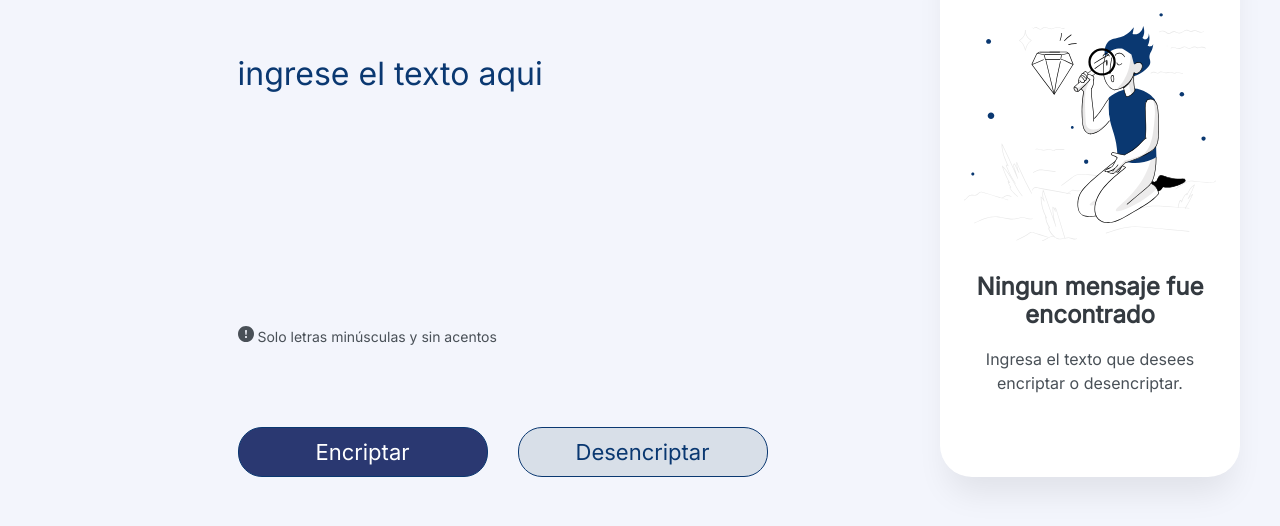
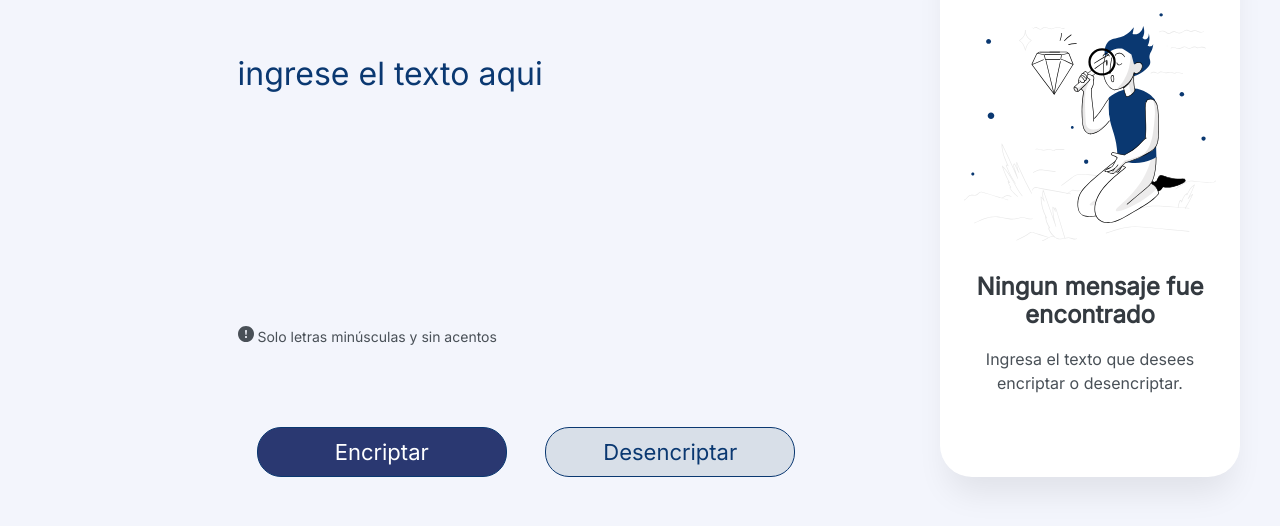
Before and after one commit to j0aquinroldan/j0aquinroldan.github.io, a plain HTML site: page index.html in a window 1280 px wide. Shown: the part 110-636 px from the top of the page. Drawn offline with Linux system fonts and the light colour scheme.

Commit message:
correccion espaciados (margin - padding - flex)

```diff
--- a/index.html
+++ b/index.html
@@ -23,7 +23,7 @@
             <img class="logo" src="imagenes/Vectorlogo.svg" alt="logo-Alura-A">
 
 
-            <section class="vertical">
+            <div class="vertical">
 
                 <div class="texto">
                     <textarea id="input-texto" class="input-texto" cols="30" rows="10" placeholder="Ingrese el texto aqui" autofocus></textarea>
@@ -35,10 +35,17 @@
                 </div>
 
                 <div class="botones">
-                    <button id="btn-encriptar" class="btn-encriptar" onclick="btnEncriptar()">Encriptar</button>
-                    <button id="btn-desencriptar" class="btn-desencriptar" onclick="btnDesencriptar()">Desencriptar</button>
+                    <div>
+                        <button id="btn-encriptar" class="btn-encriptar" onclick="btnEncriptar()">Encriptar</button>
+                    </div>
+
+                    <div>
+                        <button id="btn-desencriptar" class="btn-desencriptar" onclick="btnDesencriptar()">Desencriptar</button>
+                    </div>
+
+
                 </div>
-            </section>
+            </div>
 
             <div class="rectangulo">
 
--- a/style.css
+++ b/style.css
@@ -8,8 +8,11 @@
     line-height: 150%;
 }
 
-html {
+html, body {
     height: 100%;
+
+    margin: 0;
+
 }
 
 
@@ -36,8 +39,9 @@ main {
     /* margin-left: 80px; */
     justify-content: space-between;
     /* align-items: center; */
-    flex-wrap: wrap;
-
+     flex-wrap: wrap;
+    align-content: flex-end;
+    gap: 20px;
 
 }
 
@@ -104,7 +108,12 @@ main {
 
 .botones {
     display: flex;
-    margin-top: 18px;
+    /* margin-top: 18px; */
+    justify-content: space-around;
+
+
+
+
 }
 
 .btn-desencriptar {
@@ -126,9 +135,9 @@ main {
     color: white;
     font-size: 22px;
     cursor: pointer;
-    /* height: 50px; */
+    height: 50px;
     width: 250px;
-    margin-right: 30px;
+
 }
 
 
```
